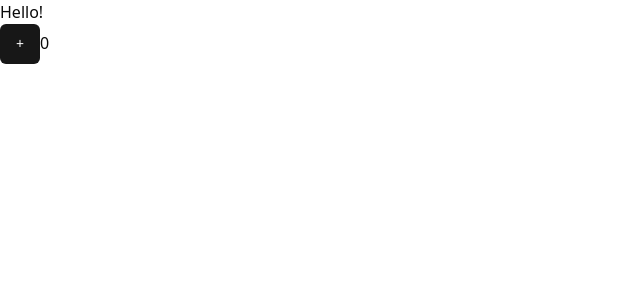
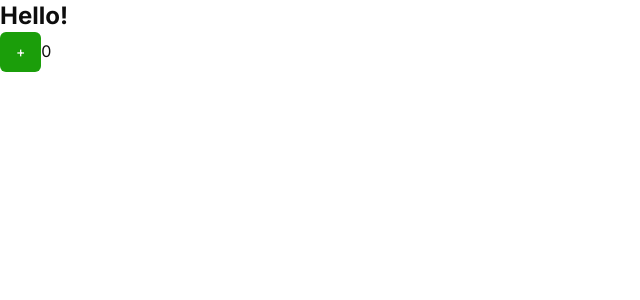
Before and after one commit to amalkurbanbaev/fortune-wheel, a React (Vite) app: page / in a window 1280 px wide. Shown: the top 300 px of the page, without its empty margins (0-640 px from the left). Built offline with nearby package versions, Linux system fonts and the light colour scheme.

Commit message:
chore: theming & fonts

```diff
--- a/package.json
+++ b/package.json
@@ -7,6 +7,7 @@
     "preview": "vite preview"
   },
   "dependencies": {
+    "@fontsource-variable/inter": "^5.0.20",
     "@radix-ui/react-slot": "^1.1.0",
     "class-variance-authority": "^0.7.0",
     "clsx": "^2.1.1",
@@ -17,6 +18,7 @@
     "tailwindcss-animate": "^1.0.7"
   },
   "devDependencies": {
+    "@fontsource/inter": "^5.0.8",
     "@ianvs/prettier-plugin-sort-imports": "^4.3.1",
     "@tailwindcss/aspect-ratio": "^0.4.2",
     "@types/node": "^18.19.44",
--- a/src/app.tsx
+++ b/src/app.tsx
@@ -7,7 +7,7 @@ export function App() {
 
   return (
     <>
-      <h1>Hello!</h1>
+      <h1 className="text-2xl font-bold">Hello!</h1>
       <Button
         type="button"
         onClick={() => {
--- a/src/styles/main.css
+++ b/src/styles/main.css
@@ -1,3 +1,5 @@
+@import "@fontsource-variable/inter";
+
 @tailwind base;
 @tailwind components;
 @tailwind utilities;
@@ -5,25 +7,35 @@
 @layer base {
   :root {
     --background: 0 0% 100%;
-    --foreground: 0 0% 3.9%;
-    --card: 0 0% 100%;
-    --card-foreground: 0 0% 3.9%;
-    --popover: 0 0% 100%;
-    --popover-foreground: 0 0% 3.9%;
-    --primary: 0 0% 9%;
+    --foreground: 0 0% 5%;
+
+    --card: 0 0% 99%;
+    --card-foreground: 0 0% 5%;
+
+    --popover: 0 0% 99%;
+    --popover-foreground: 0 0% 5%;
+
+    --primary: 113 88% 33%;
     --primary-foreground: 0 0% 98%;
-    --secondary: 0 0% 96.1%;
-    --secondary-foreground: 0 0% 9%;
-    --muted: 0 0% 96.1%;
-    --muted-foreground: 0 0% 45.1%;
-    --accent: 0 0% 96.1%;
-    --accent-foreground: 0 0% 9%;
-    --destructive: 0 84.2% 60.2%;
+
+    --secondary: 0 0% 95%;
+    --secondary-foreground: 0 0% 5%;
+
+    --muted: 0 0% 95%;
+    --muted-foreground: 0 0% 45%;
+
+    --accent: 0 0% 95%;
+    --accent-foreground: 0 0% 5%;
+
+    --destructive: 0 84% 60%;
     --destructive-foreground: 0 0% 98%;
-    --border: 0 0% 89.8%;
-    --input: 0 0% 89.8%;
-    --ring: 0 0% 3.9%;
+
+    --border: 0 0% 91%;
+    --input: 0 0% 84%;
+    --ring: 0 0% 76%;
+
     --radius: 0.5rem;
+
     --chart-1: 12 76% 61%;
     --chart-2: 173 58% 39%;
     --chart-3: 197 37% 24%;
@@ -32,25 +44,34 @@
   }
 
   .dark {
-    --background: 0 0% 3.9%;
+    --background: 60 4% 5%;
     --foreground: 0 0% 98%;
-    --card: 0 0% 3.9%;
+
+    --card: 120 3% 6%;
     --card-foreground: 0 0% 98%;
-    --popover: 0 0% 3.9%;
+
+    --popover: 120 3% 6%;
     --popover-foreground: 0 0% 98%;
-    --primary: 0 0% 98%;
-    --primary-foreground: 0 0% 9%;
-    --secondary: 0 0% 14.9%;
+
+    --primary: 113 88% 33%;
+    --primary-foreground: 0 0% 98%;
+
+    --secondary: 120 2% 12%;
     --secondary-foreground: 0 0% 98%;
-    --muted: 0 0% 14.9%;
-    --muted-foreground: 0 0% 63.9%;
-    --accent: 0 0% 14.9%;
+
+    --muted: 120 2% 18%;
+    --muted-foreground: 108 2% 49%;
+
+    --accent: 115 18% 12%;
     --accent-foreground: 0 0% 98%;
-    --destructive: 0 62.8% 30.6%;
+
+    --destructive: 0 84% 60%;
     --destructive-foreground: 0 0% 98%;
-    --border: 0 0% 14.9%;
-    --input: 0 0% 14.9%;
-    --ring: 0 0% 83.1%;
+
+    --border: 120 2% 12%;
+    --input: 120 2% 18%;
+    --ring: 113 88% 40%;
+
     --chart-1: 220 70% 50%;
     --chart-2: 160 60% 45%;
     --chart-3: 30 80% 55%;
@@ -66,4 +87,7 @@
   body {
     @apply bg-background text-foreground;
   }
+  #root {
+    @apply h-full;
+  }
 }
--- a/tailwind.config.js
+++ b/tailwind.config.js
@@ -1,20 +1,17 @@
 /** @type {import('tailwindcss').Config} */
 module.exports = {
   darkMode: ["class"],
-  content: [
-    './pages/**/*.{ts,tsx}',
-    './components/**/*.{ts,tsx}',
-    './app/**/*.{ts,tsx}',
-    './src/**/*.{ts,tsx}',
-  ],
+  content: ["./components/**/*.{ts,tsx}", "./src/**/*.{ts,tsx}"],
   prefix: "",
+
   theme: {
+    fontFamily: {
+      sans: ["Inter", "sans-serif"],
+    },
     container: {
+      padding: "2rem",
       center: true,
-      padding: "2rem",
-      screens: {
-        "2xl": "1400px",
-      },
+      screens: null,
     },
     extend: {
       colors: {
@@ -74,4 +71,4 @@ module.exports = {
     },
   },
   plugins: [require("tailwindcss-animate")],
-}
+};
```
Also changed, not shown: 1 other file (tests, documents, lock files or other folders).
